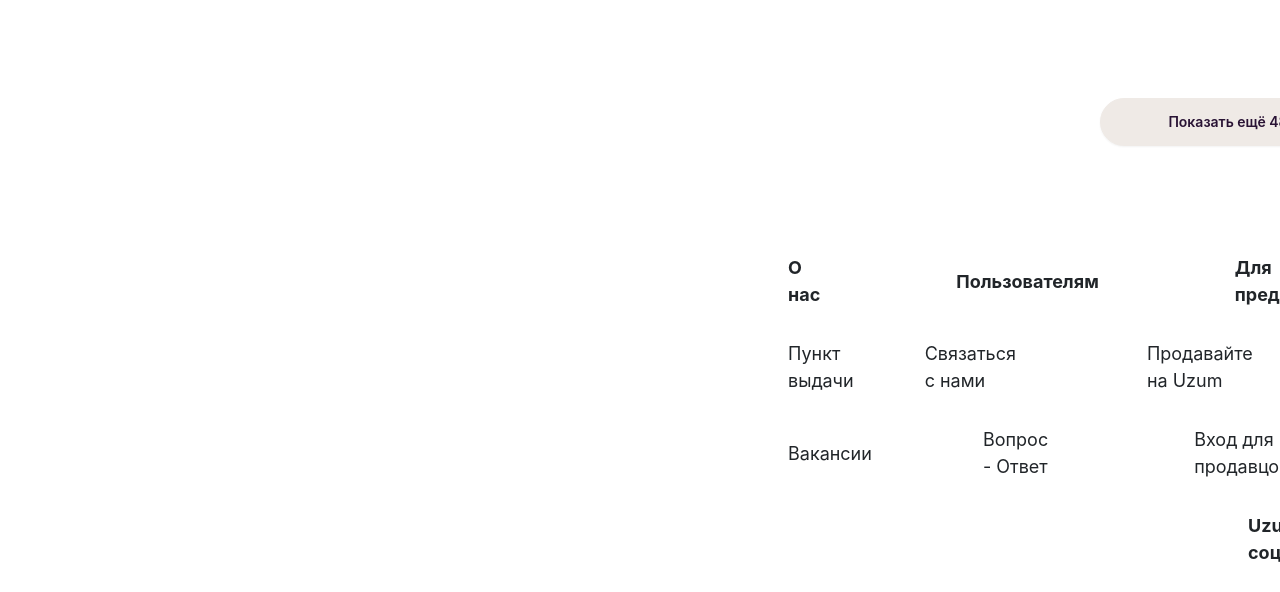
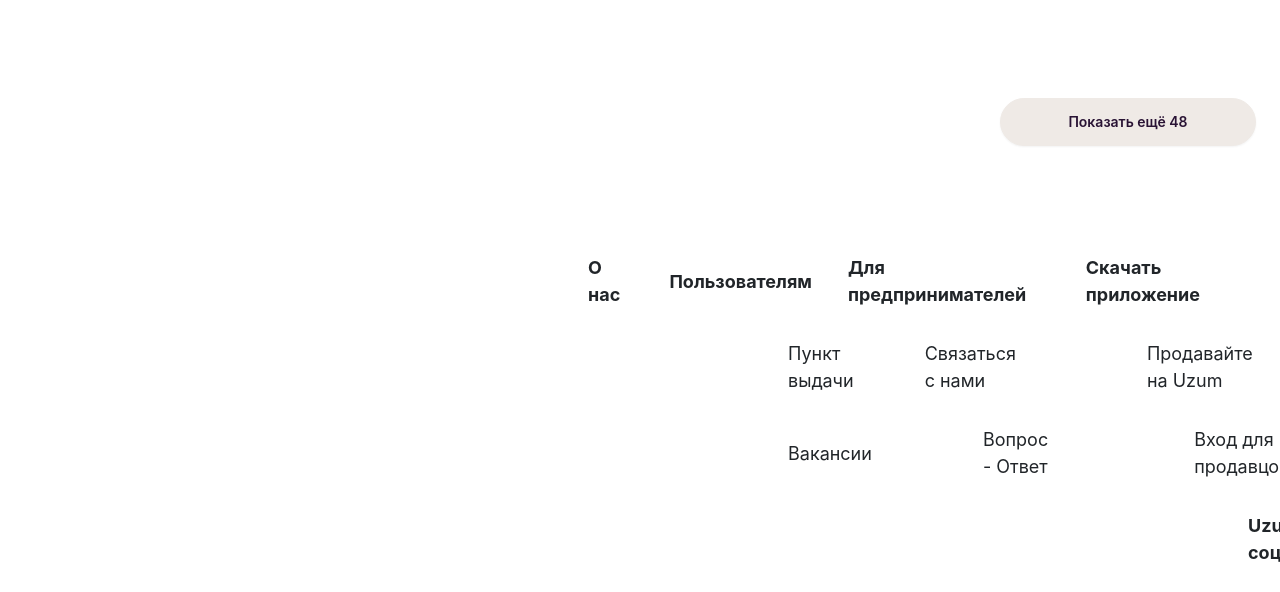
Before and after one commit to mustafayevazarina/uzum.market, a plain HTML site: page index.html in a window 1280 px wide. Shown: the part 4553-5145 px from the top of the page. Drawn offline with nearby package versions, Linux system fonts and the light colour scheme.

Commit message:
Update index.html

```diff
--- a/index.html
+++ b/index.html
@@ -1044,25 +1044,25 @@
 
 
 
-    <div style="margin-left: 1100px; padding-top: 100px; "><button class="btn btn-wide">Показать ещё 48 </button></div>
+    <div style="margin-left: 1000px; padding-top: 100px; "><button class="btn btn-wide">Показать ещё 48 </button></div>
 
     <nav class="navbar navbar-expand-sm "
-        style=" font-size: 18px; padding-left: 500px; font-weight: 650; padding-top: 100px;">
+        style=" font-size: 18px; padding-left: 400px; font-weight: 650; padding-top: 100px;">
 
         <ul class="navbar-nav">
-            <li class="nav-item" style="padding-left: 280px;">
+            <li class="nav-item" style="padding-left: 180px;">
                 <a class="nav-link" href="#"> О нас </a>
             </li>
 
-            <li class="nav-item" style="padding-left: 120px;">
+            <li class="nav-item" style="padding-left: 20px;">
                 <a class="nav-link" href="#"> Пользователям </a>
             </li>
 
-            <li class="nav-item" style="padding-left: 120px;">
+            <li class="nav-item" style="padding-left: 20px;">
                 <a class="nav-link" href="#">Для предпринимателей</a>
             </li>
 
-            <li class="nav-item" style="padding-left: 120px;">
+            <li class="nav-item" style="padding-left: 20px;">
                 <a class="nav-link" href="#">Скачать приложение</a>
             </li>
 
```
